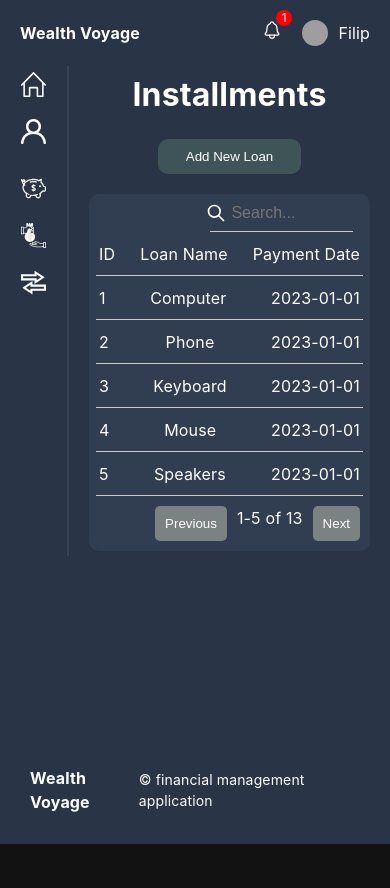
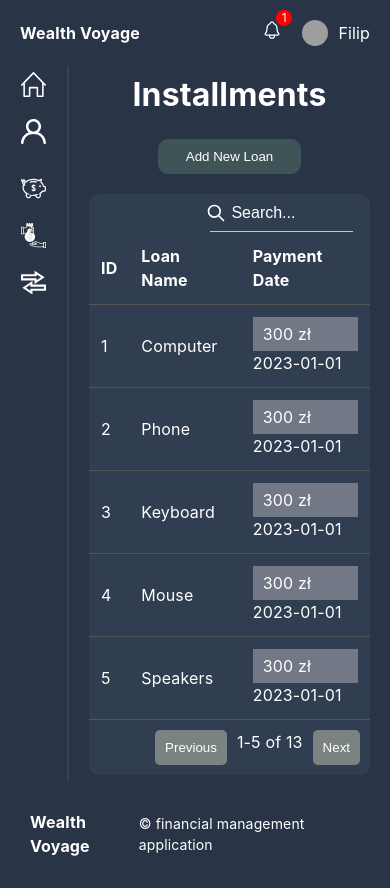
Before and after one commit to Filip-Politowski/WealthVoyage, a React (Create React App) app in the folder WealthVoyage-frontend-02/wealth-voyage/: page /installments in a window 390 px wide. Before the commit the page ends 844 px from the top, so only its background shows below. Built offline with nearby package versions, Linux system fonts and the light colour scheme; grey boxes are pictures that could not be loaded.

Commit message:
Changed conception. Now DataTableMobile is in table not in flex div. Implemented Router in mobile version

```diff
--- a/WealthVoyage-frontend-02/wealth-voyage/src/components/dataTable/DataTableMobile.tsx
+++ b/WealthVoyage-frontend-02/wealth-voyage/src/components/dataTable/DataTableMobile.tsx
@@ -1,19 +1,17 @@
 import React, { useState } from "react";
 import "./dataTableMobile.scss";
 import Pagination from "../utils/pagination/Pagination";
+import { Link } from "react-router-dom";
 
 type Props = {
   rows: object[];
   columns: string[];
   slug: string;
   filteredKeys: string[];
+  searchKeyFilter: string;
 };
 
 const DataTableMobile = (props: Props) => {
-
-
-
-
   const itemsPerPage = 5;
   const [currentPage, setCurrentPage] = useState(1);
   const [searchQuery, setSearchQuery] = useState("");
@@ -30,7 +28,7 @@ const DataTableMobile = (props: Props) => {
   };
 
   const filteredRows = props.rows.filter((row: any) =>
-    row.loanName.toLowerCase().includes(searchQuery.toLowerCase())
+    row[props.searchKeyFilter].toLowerCase().includes(searchQuery.toLowerCase())
   );
 
   const startIndex = (currentPage - 1) * itemsPerPage;
@@ -49,21 +47,39 @@ const DataTableMobile = (props: Props) => {
         />
       </div>
 
-      <div className="rows">
-        <div className="rowsHeader">
-          {props.columns.map((column: string) => (
-            <p>{column}</p>
+      <table className="rowsTable">
+        <thead>
+          <tr>
+            {props.columns.map((column: string) => (
+              <th key={column}>{column}</th>
+            ))}
+          </tr>
+        </thead>
+        <tbody>
+          {currentRows.map((row: any) => (
+            <tr key={row.id}>
+              {props.filteredKeys.map((key) => (
+                <td key={key}>
+                  <Link to={props.slug}>
+                    {row[key] === row["paymentDate"] ? (
+                      <div className="singleInstallmentPrice">
+                        <div>
+                          <p>{row["priceOfSingleInstallment"]} zł</p>
+                        </div>
+                        <p>{row[key]}</p>
+                      </div>
+                    ) : row[key] === row["amount"] ? (
+                      <p>{row[key]} zł</p>
+                    ) : (
+                      <p>{row[key]}</p>
+                    )}
+                  </Link>
+                </td>
+              ))}
+            </tr>
           ))}
-        </div>
-
-        {currentRows.map((row: any) => (
-          <div className="row" key={row.id}>
-            {props.filteredKeys.map((key) => (
-              <p key={key}>{row[key] as string}</p>
-            ))}
-          </div>
-        ))}
-      </div>
+        </tbody>
+      </table>
       <Pagination
         currentPage={currentPage}
         currentRows={currentRows}
--- a/WealthVoyage-frontend-02/wealth-voyage/src/components/dataTable/dataTableMobile.scss
+++ b/WealthVoyage-frontend-02/wealth-voyage/src/components/dataTable/dataTableMobile.scss
@@ -12,11 +12,13 @@
     padding: 5px;
     width: 60%;
     position: relative;
+
     img {
       width: 20px;
       height: 20px;
       color: white;
     }
+
     input {
       padding: 5px;
       border: none;
@@ -25,9 +27,14 @@
       font-size: 16px;
       width: 100%;
       background-color: transparent;
-      color:white;
+      color: white;
+
+      &::placeholder {
+        color: white;
+      }
     }
   }
+
   .searchBar::before {
     content: "";
     position: absolute;
@@ -36,54 +43,50 @@
     width: 85%;
     border-bottom: 1px solid rgb(202, 202, 202);
   }
-  .rows {
-    .rowsHeader {
-      position: relative;
-      display: flex;
-      justify-content: space-between;
-      padding: 10px;
-      align-items: center;
+
+  .rowsTable {
+    width: 100%;
+    border-collapse: collapse;
+    background-color: transparent;
+    color: #ffffff;
+
+
+    th,
+    td {
+      padding: 12px;
+      border-bottom: 1px solid #555;
+      text-align: left;
     }
-    .rowsHeader::before {
-      content: "";
-      position: absolute;
-      bottom: 0;
-      left: 2.5%;
-      width: 95%;
-      border-bottom: 1px solid rgb(202, 202, 202);
+    th {
+      background-color: transparent;
     }
-    .row {
-      display: flex;
-      padding: 10px;
-      justify-content: space-between;
-      align-items: center;
-      position: relative;
-      padding-bottom: 10px;
-      .paymentDetails {
+    tbody tr:hover {
+      background-color: rgba(255, 255, 255, 0.1);
+    }
+    .singleInstallmentPrice {
+      :first-child {
+        width: 100%;
         display: flex;
-        flex-direction: column;
-        gap: 5px;
-        .price {
-          border-radius: 5px;
-          background-color: #9bed8d41;
-          padding: 3px;
+        justify-content: flex-start;
+        p{
+          padding: 5px 10px;
+          background-color: #e4dfdd5d;
         }
+
       }
     }
-    .row::before {
-      content: "";
-      position: absolute;
-      bottom: 0;
-      left: 2.5%;
-      width: 95%;
-      border-bottom: 1px solid rgb(202, 202, 202);
-    }
   }
+
+  tbody tr:hover {
+    background-color: rgba(255, 255, 255, 0.1);
+  }
+
   .pagination {
     display: flex;
     justify-content: flex-end;
     padding: 10px;
     gap: 10px;
+
     button {
       background-color: rgba(143, 151, 143, 0.777);
       color: white;
@@ -91,14 +94,16 @@
       padding: 10px;
       border-radius: 5px;
       cursor: pointer;
-    }
-    button:hover {
-      color: black;
-      transition: 0.6s;
-      transform: translateY(1px);
-    }
-    button:active {
-      transform: translateY(2px);
+
+      &:hover {
+        color: black;
+        transition: 0.6s;
+        transform: translateY(1px);
+      }
+
+      &:active {
+        transform: translateY(2px);
+      }
     }
   }
 }
--- a/WealthVoyage-frontend-02/wealth-voyage/src/data.ts
+++ b/WealthVoyage-frontend-02/wealth-voyage/src/data.ts
@@ -94,7 +94,7 @@ export const lastTransactions = [
     date: "2022-01-07",
   },
   {
-    id: 7,
+    id: 8,
     amount: 3000,
     transactionType: "income",
     category: "bonus",
--- a/WealthVoyage-frontend-02/wealth-voyage/src/pages/installments/Installments.tsx
+++ b/WealthVoyage-frontend-02/wealth-voyage/src/pages/installments/Installments.tsx
@@ -77,6 +77,7 @@ const Installments = () => {
         columns={["ID", "Loan Name", "Payment Date"]}
         slug={"installments"}
         filteredKeys={["id","loanName","paymentDate"]}
+        searchKeyFilter="loanName"
       />
       {open && <Add setOpen={setOpen} columns={columns} slug="Loan" />}
     </div>
--- a/WealthVoyage-frontend-02/wealth-voyage/src/pages/transactions/Transactions.tsx
+++ b/WealthVoyage-frontend-02/wealth-voyage/src/pages/transactions/Transactions.tsx
@@ -4,6 +4,7 @@ import DataTable from '../../components/dataTable/DataTable';
 import Add from '../../components/add/Add';
 import { GridColDef } from '@mui/x-data-grid';
 import { lastTransactions } from '../../data';
+import DataTableMobile from '../../components/dataTable/DataTableMobile';
 
 
 const columns: GridColDef[] = [
@@ -53,6 +54,13 @@ const [open, setOpen] = useState(false);
         columns={columns}
         rows={lastTransactions}
       />
+      <DataTableMobile
+        rows={lastTransactions}
+        columns={["ID", "Amount", "Date"]}
+        slug={"transactions"}
+        filteredKeys={["id", "amount", "date"]}
+        searchKeyFilter="category"
+      />
       {open && <Add setOpen={setOpen} columns={columns} slug="Transaction" />}
     </div>
   );
--- a/WealthVoyage-frontend-02/wealth-voyage/src/pages/transactions/transactions.scss
+++ b/WealthVoyage-frontend-02/wealth-voyage/src/pages/transactions/transactions.scss
@@ -1,20 +1,18 @@
+@import "../../styles/responsive.scss";
+
 .transactions {
+
+  .dataTableMobile{
+    display: none;
+
+  }
 
   .info {
     display: flex;
     align-items: center;
     gap: 20px;
     margin-bottom: 20px;
-    // button {
-    //   padding: 10px;
-    //   cursor: pointer;
-    //   border: none;
-    //   border-radius: 4px;
-    // }
-    // button:hover {
-    //   background-color: rgba(237, 233, 233, 0.79);
-    //   transform: translateY(1px);
-    // }
+
    button {
           background-color:  rgba(159, 227, 159, 0.181);
           color: white;
@@ -33,5 +31,15 @@
         }
   }
 
-
+   @include md {
+    .info {
+      flex-direction: column;
+    }
+    .dataTable {
+      display: none;
+    }
+    .dataTableMobile {
+      display: grid;
+    }
+  }
 }
```
